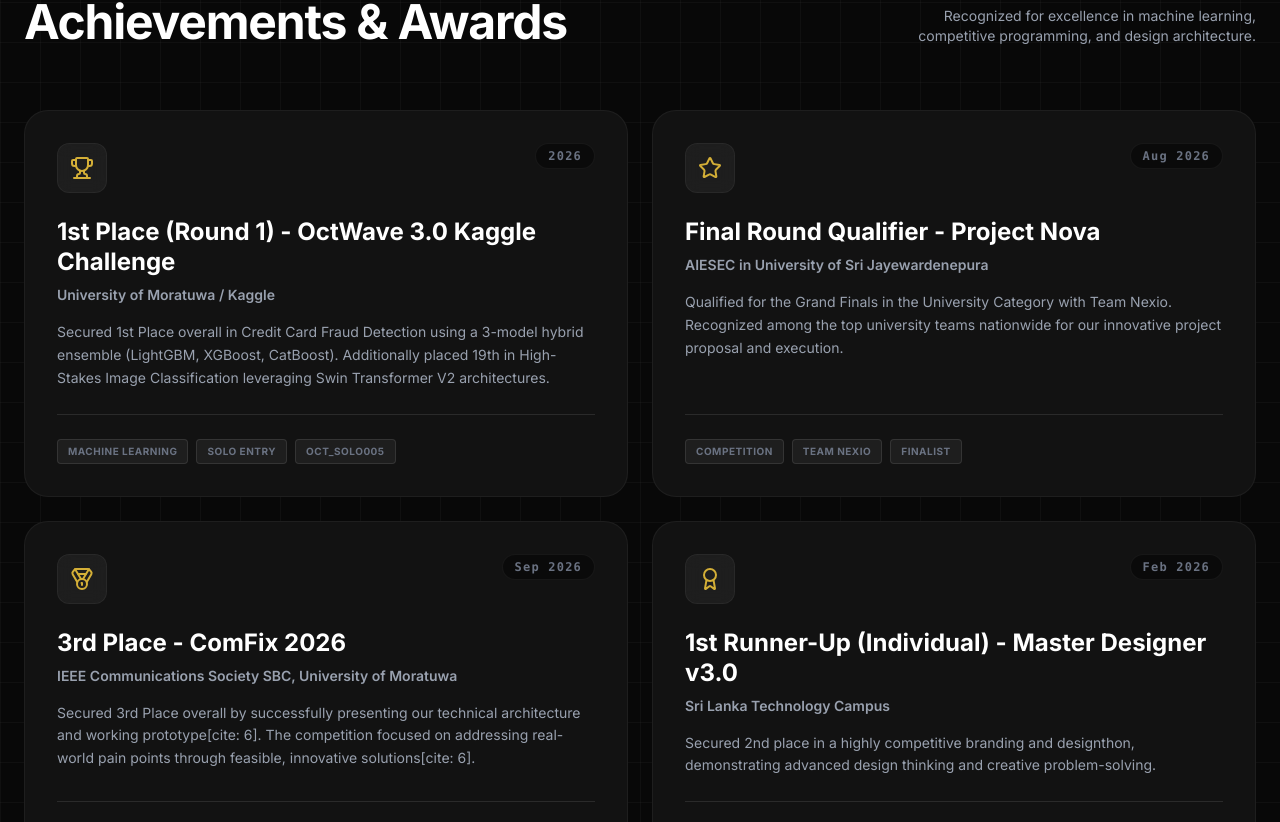
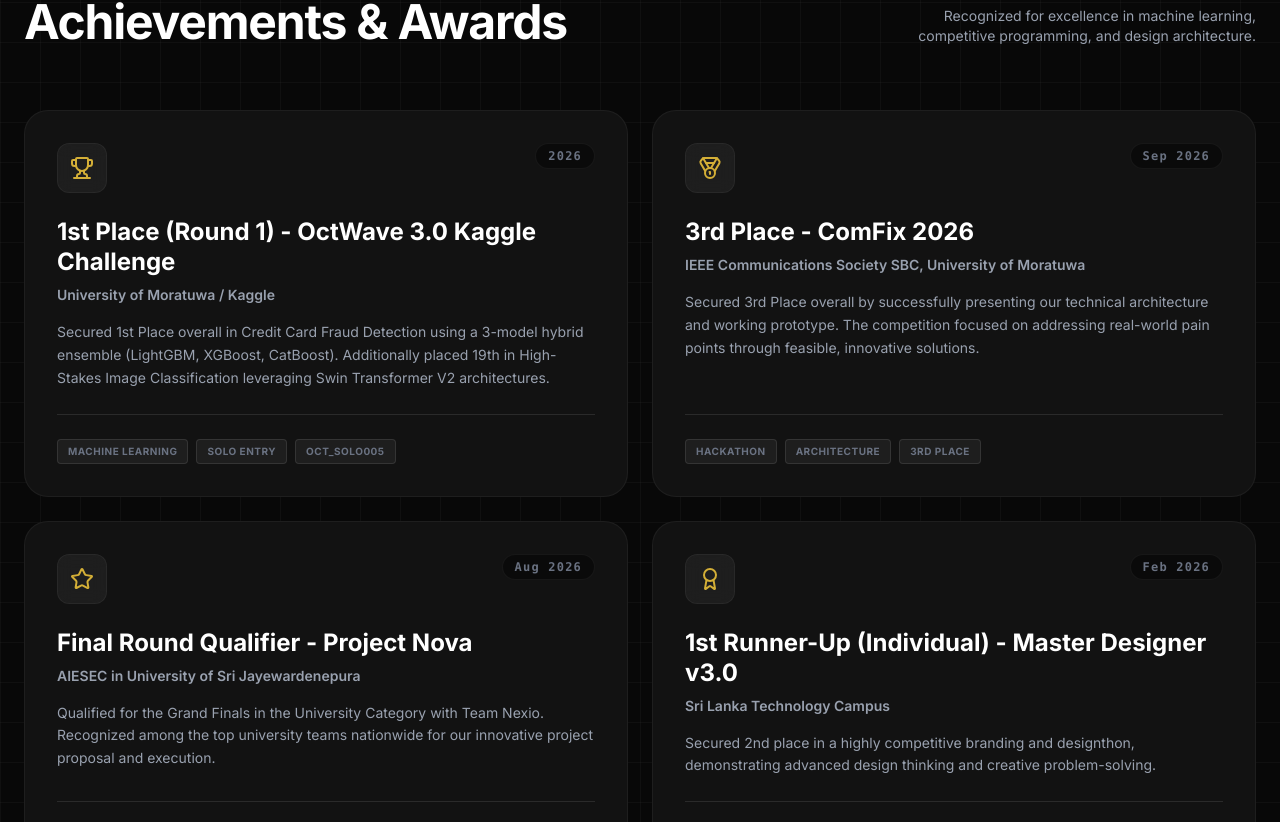
Before and after one commit to Sahas-sass/sahas-portfolio, a Next.js app: page / in a window 1280 px wide. Shown: the part 4798-5620 px from the top of the page. Built offline with nearby package versions, Linux system fonts and the light colour scheme.

Commit message:
add 3rd Place achievement for ComFix 2026 with updated details

```diff
--- a/src/components/Achievements.tsx
+++ b/src/components/Achievements.tsx
@@ -17,6 +17,14 @@
       tags: ["Machine Learning", "Solo Entry", "Oct_SOLO005"]
     },
     {
+      title: "3rd Place - ComFix 2026",
+      org: "IEEE Communications Society SBC, University of Moratuwa",
+      date: "Sep 2026",
+      desc: "Secured 3rd Place overall by successfully presenting our technical architecture and working prototype. The competition focused on addressing real-world pain points through feasible, innovative solutions.",
+      icon: <Medal className={mode === "tech" ? "text-gold-rich" : "text-purple-400"} size={24} />,
+      tags: ["Hackathon", "Architecture", "3rd Place"]
+    },
+    {
       title: "Final Round Qualifier - Project Nova",
       org: "AIESEC in University of Sri Jayewardenepura",
       date: "Aug 2026",
@@ -24,14 +32,7 @@
       icon: <Star className={mode === "tech" ? "text-gold-rich" : "text-purple-400"} size={24} />,
       tags: ["Competition", "Team Nexio", "Finalist"]
     },
-    {
-      title: "3rd Place - ComFix 2026",
-      org: "IEEE Communications Society SBC, University of Moratuwa",
-      date: "Sep 2026",
-      desc: "Secured 3rd Place overall by successfully presenting our technical architecture and working prototype[cite: 6]. The competition focused on addressing real-world pain points through feasible, innovative solutions[cite: 6].",
-      icon: <Medal className={mode === "tech" ? "text-gold-rich" : "text-purple-400"} size={24} />,
-      tags: ["Hackathon", "Architecture", "3rd Place"]
-    },
+
     {
       title: "1st Runner-Up (Individual) - Master Designer v3.0",
       org: "Sri Lanka Technology Campus",
```
